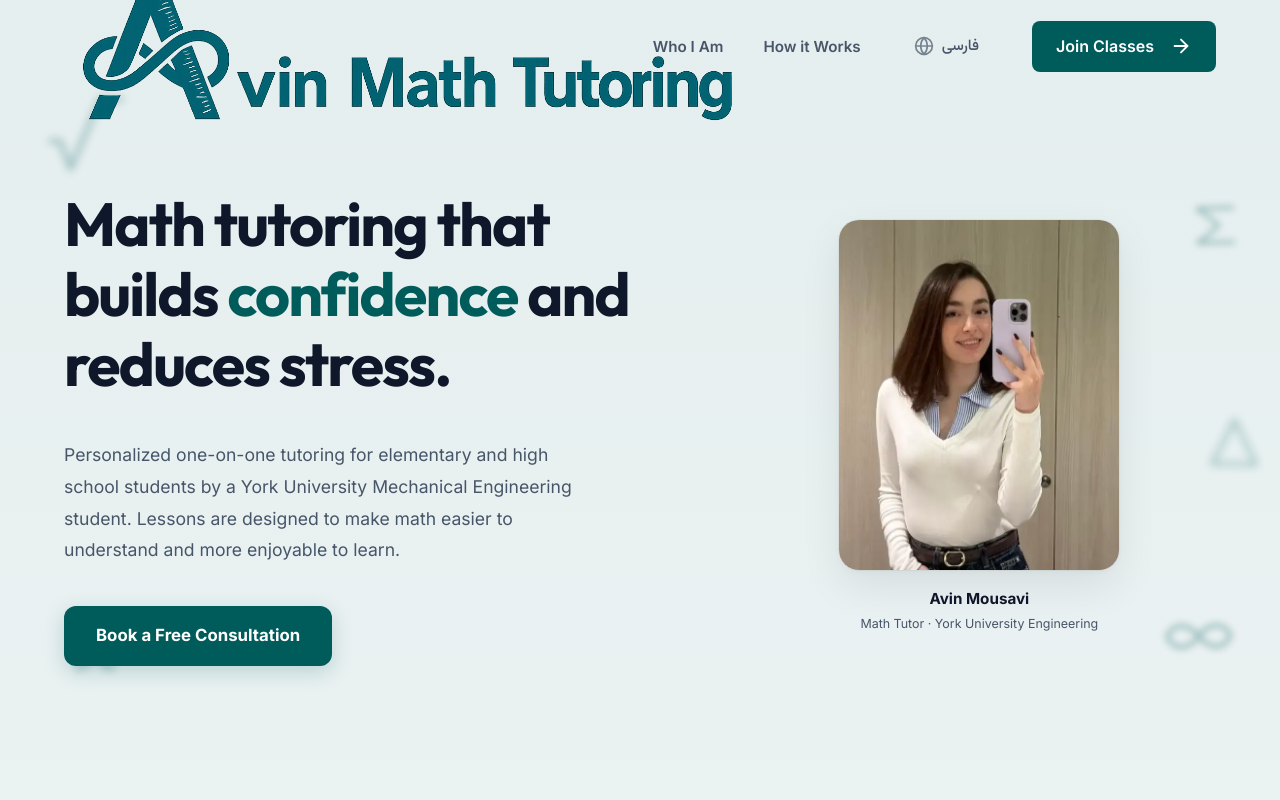
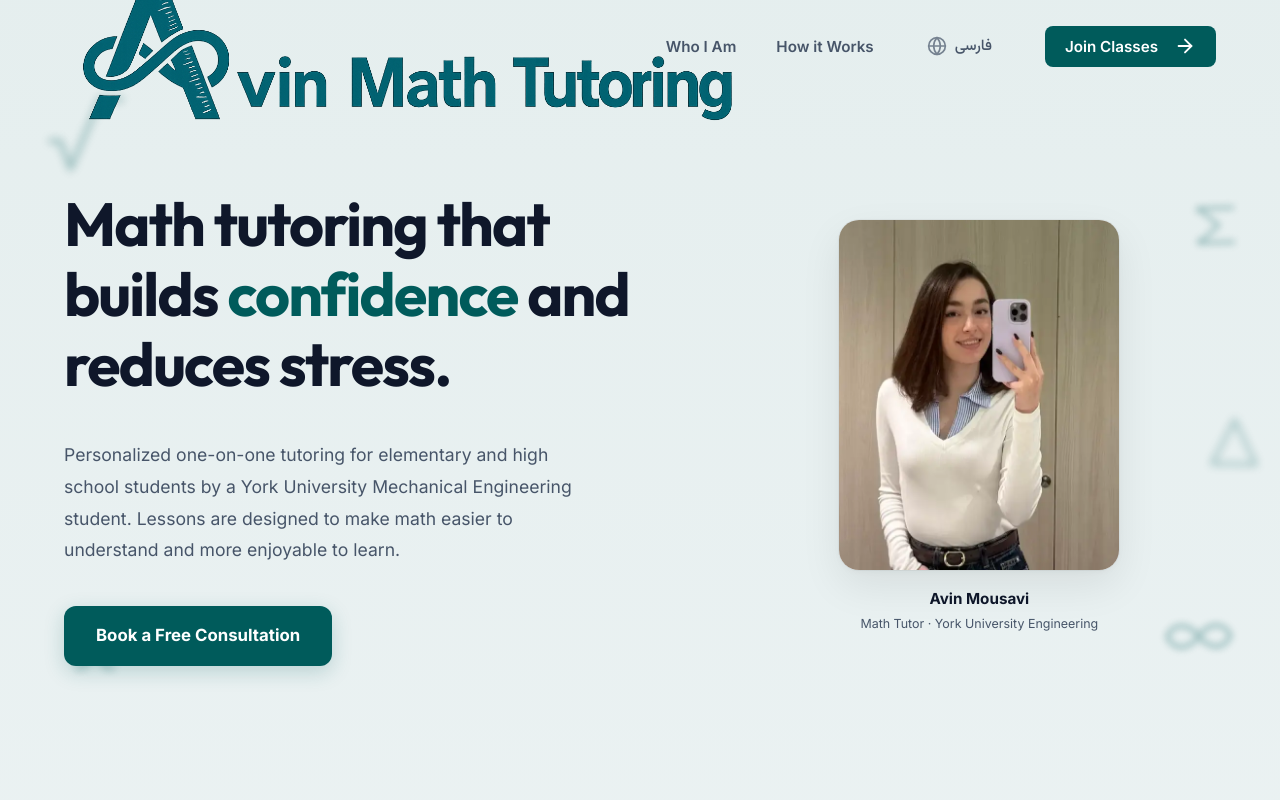
Before and after one commit to parsaabbasian/Math_Tutoring, a Next.js app: page / in a window 1280 px wide. Shown: the top 800 px of the page. Built offline with nearby package versions, Linux system fonts and the light colour scheme.

Commit message:
Reduce Join button padding for a more compact design

```diff
--- a/src/app/globals.css
+++ b/src/app/globals.css
@@ -86,10 +86,10 @@ button {
 .btn-primary {
   background: var(--primary);
   color: white;
-  padding: 12px 24px;
+  padding: 8px 20px;
   border-radius: 8px;
   font-weight: 600;
-  font-size: 1rem;
+  font-size: 0.95rem;
   display: inline-flex;
   align-items: center;
   justify-content: center;
```
